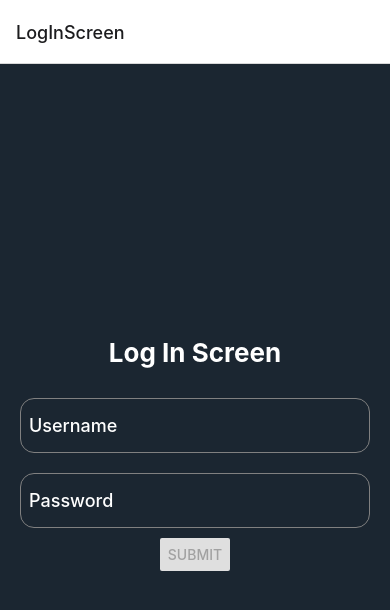
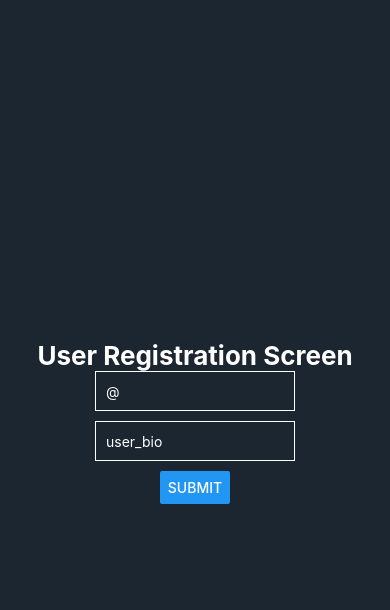
Before and after one commit to kidmpukane/mk-001, a React Native app: screen / in a window 390 px wide. Shown: the top 610 px of the page. Built offline with nearby package versions, Linux system fonts and the light colour scheme.

Commit message:
user_creation_initialisation

```diff
--- a/App.js
+++ b/App.js
@@ -7,7 +7,7 @@ import {
   AuthenticationProvider,
   AuthenticationContext,
 } from "./src/authProviders/AuthenticationContext";
-
+import { CustomerRegistration } from "./src/pages/CustomerRegistration";
 const queryClient = new QueryClient();
 
 const App = () => {
@@ -29,7 +29,7 @@ const AppContent = () => {
   console.log("authState:", authInfo);
   console.log("sessionToken:", sessionToken);
 
-  return sessionToken ? <ApplicationStack /> : <AuthenticationStack />;
+  return sessionToken ? <CustomerRegistration /> : <AuthenticationStack />;
 };
 
 export default App;
--- a/src/authProviders/AuthenticationContext.js
+++ b/src/authProviders/AuthenticationContext.js
@@ -4,9 +4,9 @@ export const AuthenticationContext = createContext();
 
 export const AuthenticationProvider = ({ children }) => {
   const [authInfo, setAuthInfo] = useState({
-    authCookie: null,
-    sessionToken: null,
-    userId: null,
+    authCookie: true,
+    sessionToken: true,
+    userId: true,
   });
 
   const updateAuthInfo = (newAuthInfo) => {
--- a/src/navigation/ApplicationStack.js
+++ b/src/navigation/ApplicationStack.js
@@ -7,7 +7,7 @@ const Stack = createStackNavigator();
 const ApplicationStack = () => {
   return (
     <Stack.Navigator>
-      {/* <Stack.Screen name="MainNavigationBar" component={PageTabNavigator} /> */}
+      <Stack.Screen name="MainNavigationBar" component={PageTabNavigator} />
       <Stack.Screen name="Profile" component={ProfileScreen} />
     </Stack.Navigator>
   );
--- /dev/null
+++ b/src/pages/CustomerRegistration.js
@@ -0,0 +1,104 @@
+import React from "react";
+import { View, Text, TextInput, Button, StyleSheet } from "react-native";
+import { Formik } from "formik";
+import * as Yup from "yup";
+
+const signUpValidationSchema = Yup.object().shape({
+  at_user: Yup.string()
+    .min(5, "User Name must be between 5 to 25 characters")
+    .max(25, "User Name must be between 5 to 25 characters")
+    .required("Required"),
+  user_bio: Yup.string()
+    .min(3, "User Bio must be at least 3 characters")
+    .required("Required"),
+});
+
+const generateRandomNumber = () => {
+  let min = 100000000000; // Minimum  12 digit number
+  let max = 999999999999; // Maximum  12 digit number
+  return Math.floor(Math.random() * (max - min + 1) + min);
+};
+
+const CustomerRegistration = (props) => (
+  <Formik
+    validationSchema={signUpValidationSchema}
+    initialValues={{
+      id: generateRandomNumber(),
+      profile_picture: "",
+      background_picture: "",
+      at_user: "@",
+      user_bio: "",
+      user_id: "",
+    }}
+    onSubmit={(values) => {
+      console.log(values);
+    }}
+  >
+    {({
+      handleChange,
+      handleBlur,
+      handleSubmit,
+      values,
+      isValid,
+      errors,
+      touched,
+    }) => (
+      <View
+        style={{
+          flex: 1,
+          justifyContent: "center",
+          alignItems: "center",
+          backgroundColor: "#1B2631",
+        }}
+      >
+        <Text
+          style={{
+            fontSize: 26,
+            fontWeight: "bold",
+            color: "white",
+          }}
+        >
+          User Registration Screen
+        </Text>
+
+        <TextInput
+          style={styles.input}
+          onBlur={handleBlur("at_user")}
+          value={values.at_user}
+          placeholder="at_user"
+          placeholderTextColor="white"
+          onChangeText={handleChange("at_user")}
+        />
+
+        <TextInput
+          style={styles.input}
+          onBlur={handleBlur("user_bio")}
+          value={values.user_bio}
+          placeholder="user_bio"
+          placeholderTextColor="white"
+          onChangeText={handleChange("user_bio")}
+        />
+
+        <Button onPress={handleSubmit} title="Submit" />
+      </View>
+    )}
+  </Formik>
+);
+
+const styles = StyleSheet.create({
+  input: {
+    height: 40,
+    width: 200,
+    borderColor: "white",
+    borderWidth: 1,
+    marginBottom: 10,
+    color: "white",
+    paddingLeft: 10,
+  },
+  errorText: {
+    color: "red",
+    marginBottom: 10,
+  },
+});
+
+export { CustomerRegistration };
```
